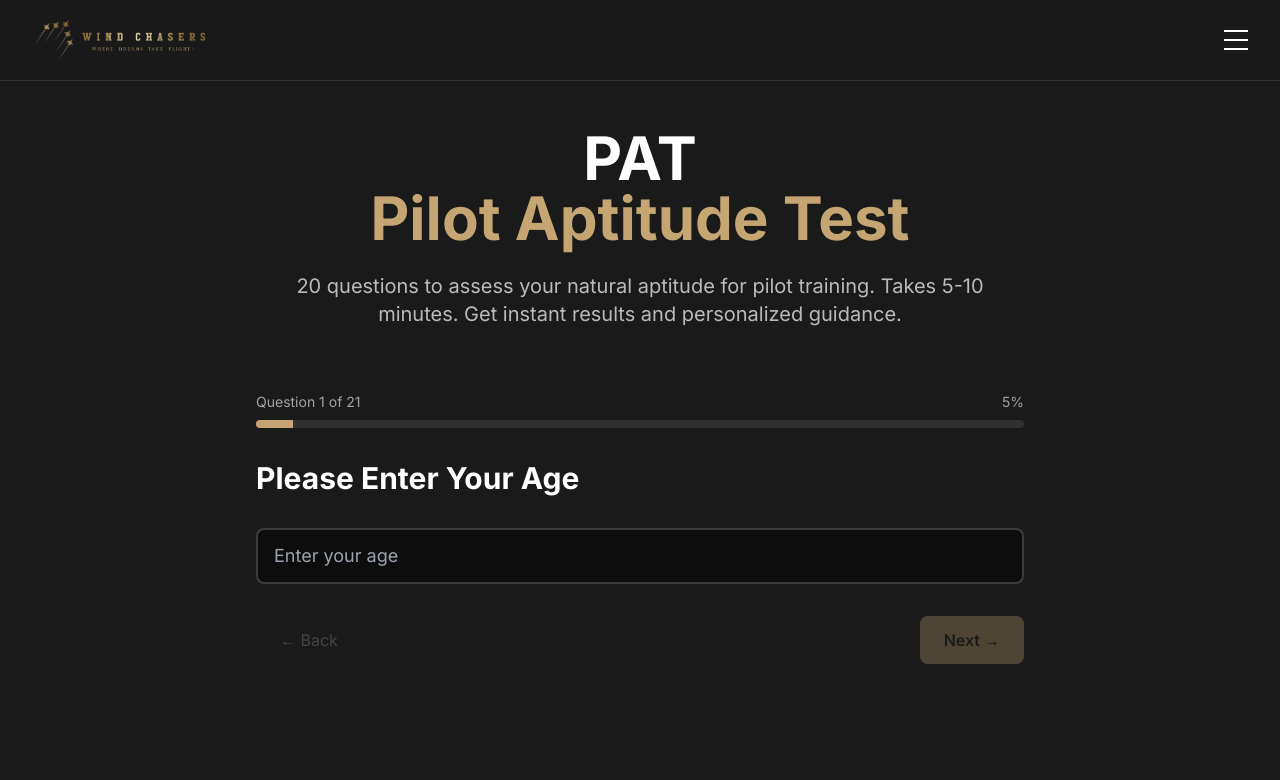
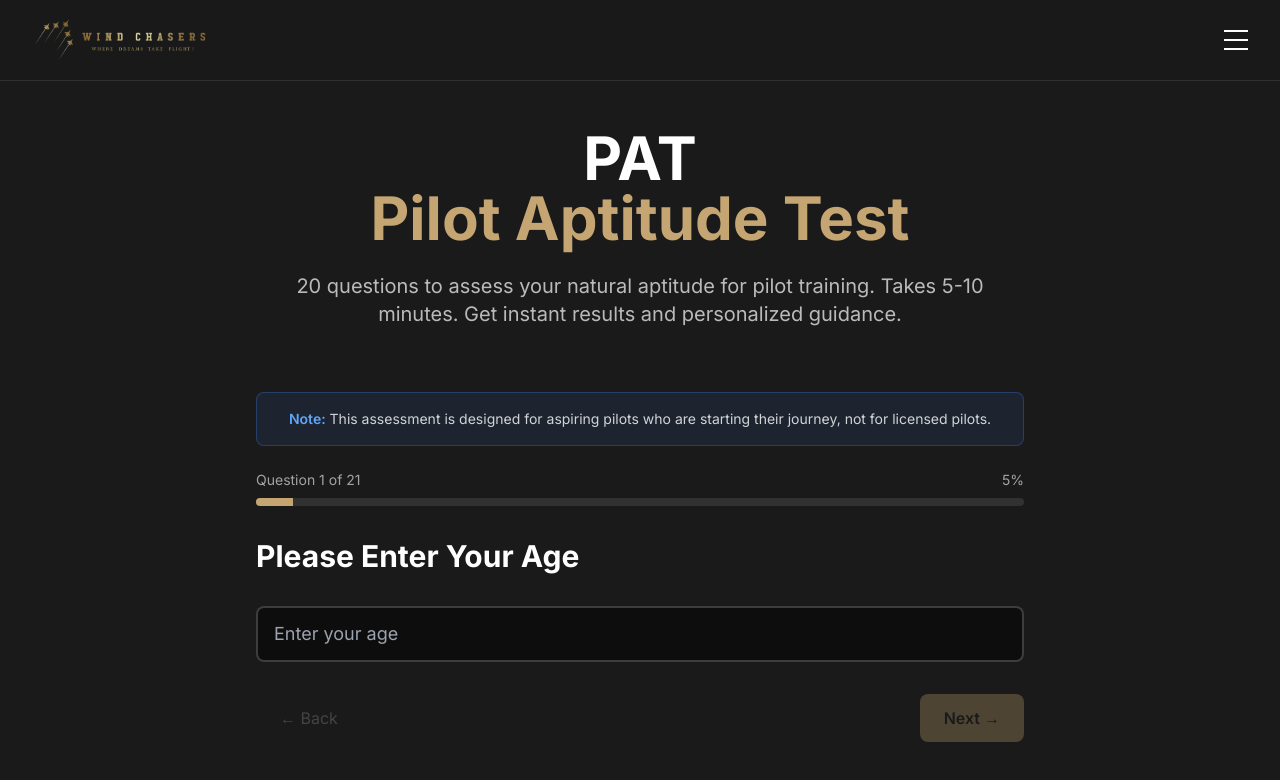
Before and after one commit to bconclub/windchasers, a Next.js app: page /assessment in a window 1280 px wide. Shown: the top 780 px of the page. Built offline with nearby package versions, Linux system fonts and the light colour scheme.

Commit message:
Add disclaimer to assessment form for aspiring pilots

```diff
--- a/components/AssessmentForm.tsx
+++ b/components/AssessmentForm.tsx
@@ -644,6 +644,19 @@ export default function AssessmentForm() {
 
   return (
     <div className="max-w-3xl mx-auto">
+      {/* Disclaimer - Show only on first question */}
+      {currentQuestion === 0 && (
+        <motion.div
+          initial={{ opacity: 0, y: -10 }}
+          animate={{ opacity: 1, y: 0 }}
+          className="mb-6 p-4 bg-blue-500/10 border border-blue-500/30 rounded-lg"
+        >
+          <p className="text-sm text-white/80 text-center">
+            <span className="font-semibold text-blue-400">Note:</span> This assessment is designed for aspiring pilots who are starting their journey, not for licensed pilots.
+          </p>
+        </motion.div>
+      )}
+
       {/* Progress Bar */}
       <div className="mb-8">
         <div className="flex justify-between items-center mb-2">
```
